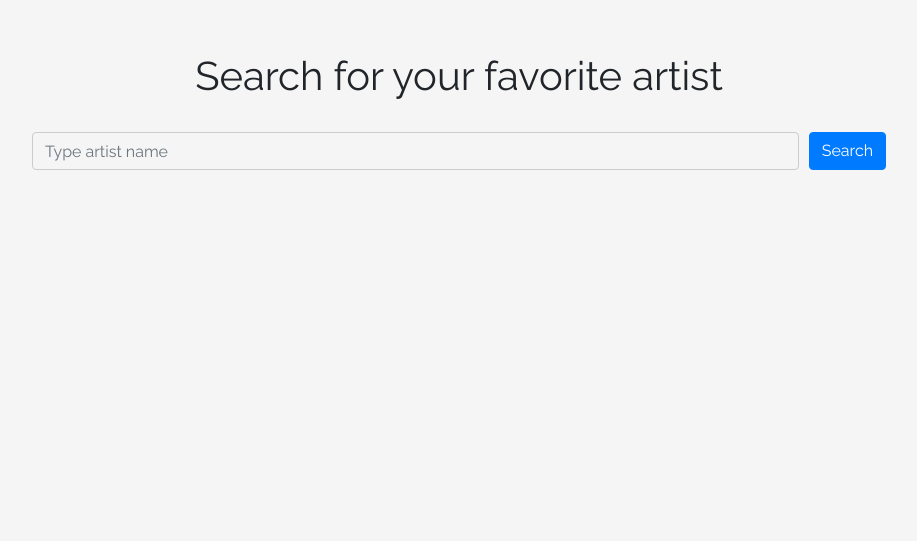
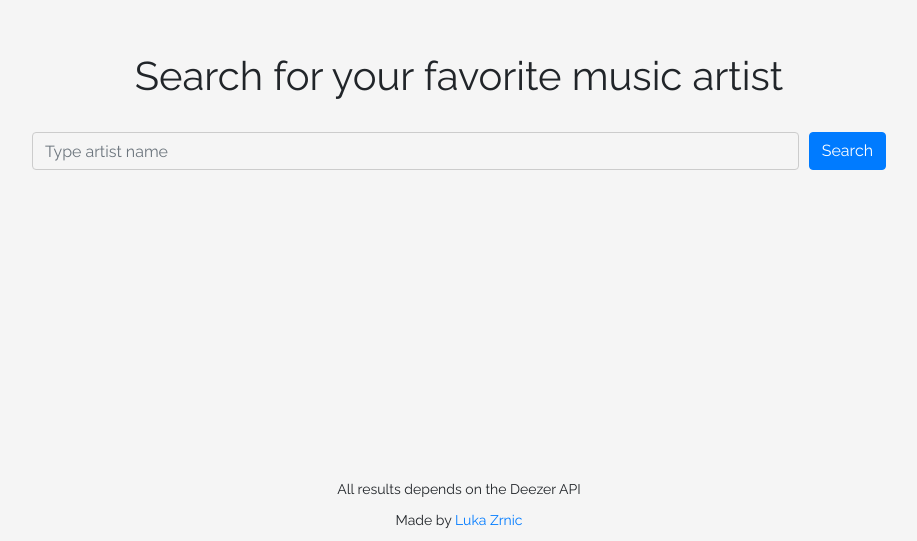
Before and after one commit to Zrna/artists-library, a React (Create React App) app: page / in a window 1280 px wide. Shown: the part 259-800 px from the top of the page, without its empty margins (181-1098 px from the left). Built offline with nearby package versions, Linux system fonts and the light colour scheme.

Commit message:
Added Footer Component, checking and showing error if input is empty

```diff
--- a/src/Container/Main.js
+++ b/src/Container/Main.js
@@ -5,6 +5,7 @@ import "./Main.scss";
 
 import Preview from "../Components/Preview/Preview";
 import Profile from "../Components/Profile/Profile";
+import Footer from "../Components/Footer/Footer";
 
 const initialState = {
   inputValue: "",
@@ -51,10 +52,17 @@ class Main extends Component {
         this.setData(res);
       })
       .catch(err => {
-        console.log(err);
-        this.setState({
-          error: `Unable to find ${this.state.inputValue}`
-        });
+        // checking if input field contains only space/spaces OR is empty string
+        if (
+          /^\s+$/.test(this.state.inputValue) ||
+          this.state.inputValue === ""
+        ) {
+          this.setState({ error: "Input field can't be empty!" });
+        } else {
+          this.setState({
+            error: `Unable to find ${this.state.inputValue}`
+          });
+        }
       });
   };
 
@@ -132,7 +140,7 @@ class Main extends Component {
         <section>
           <Container className="container-center">
             <h1 className="text-center pb-4">
-              Search for your favorite artist
+              Search for your favorite music artist
             </h1>
             <InputGroup>
               <Input
@@ -169,6 +177,7 @@ class Main extends Component {
             )}
           </Container>
         </section>
+        <Footer />
       </Fragment>
     );
   }
```
